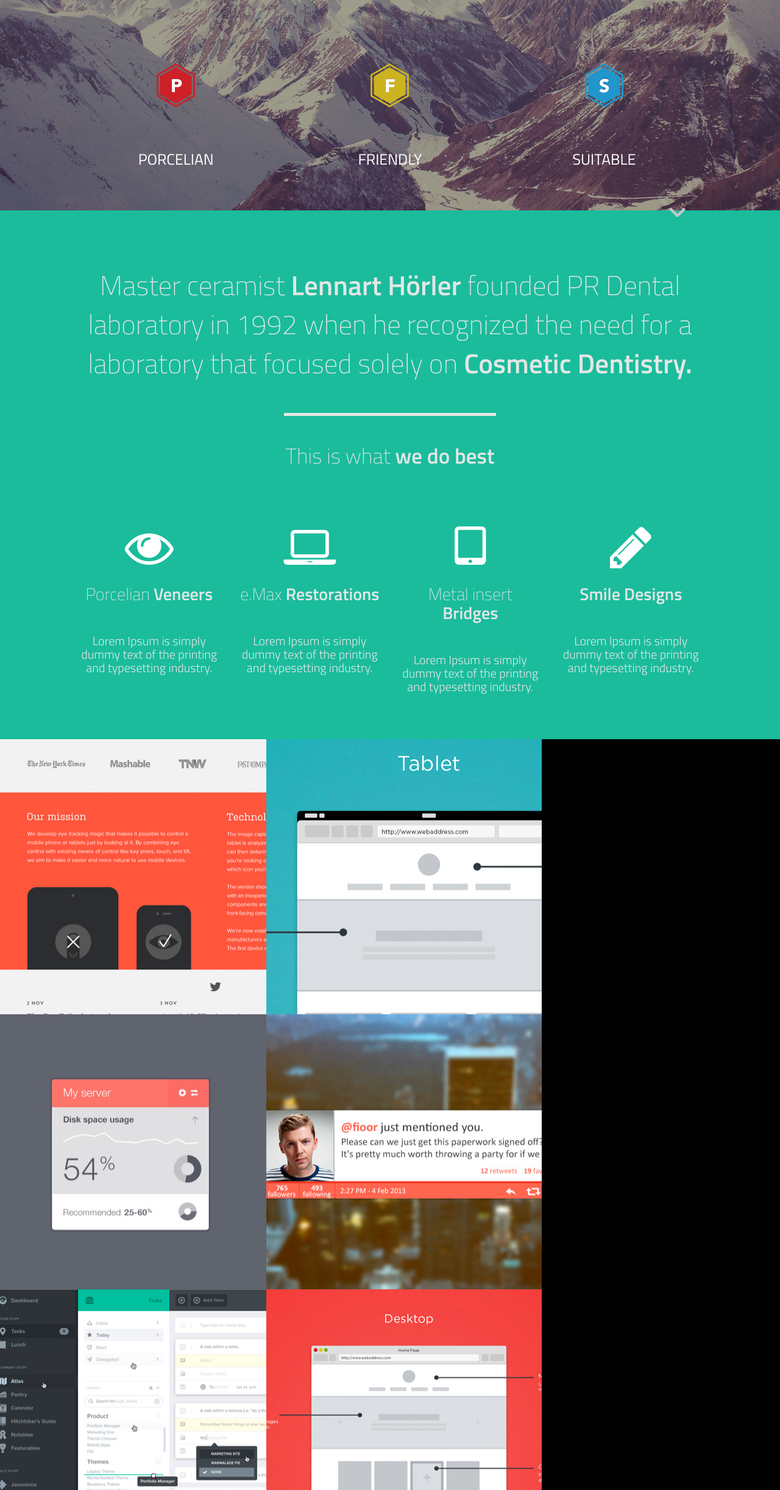
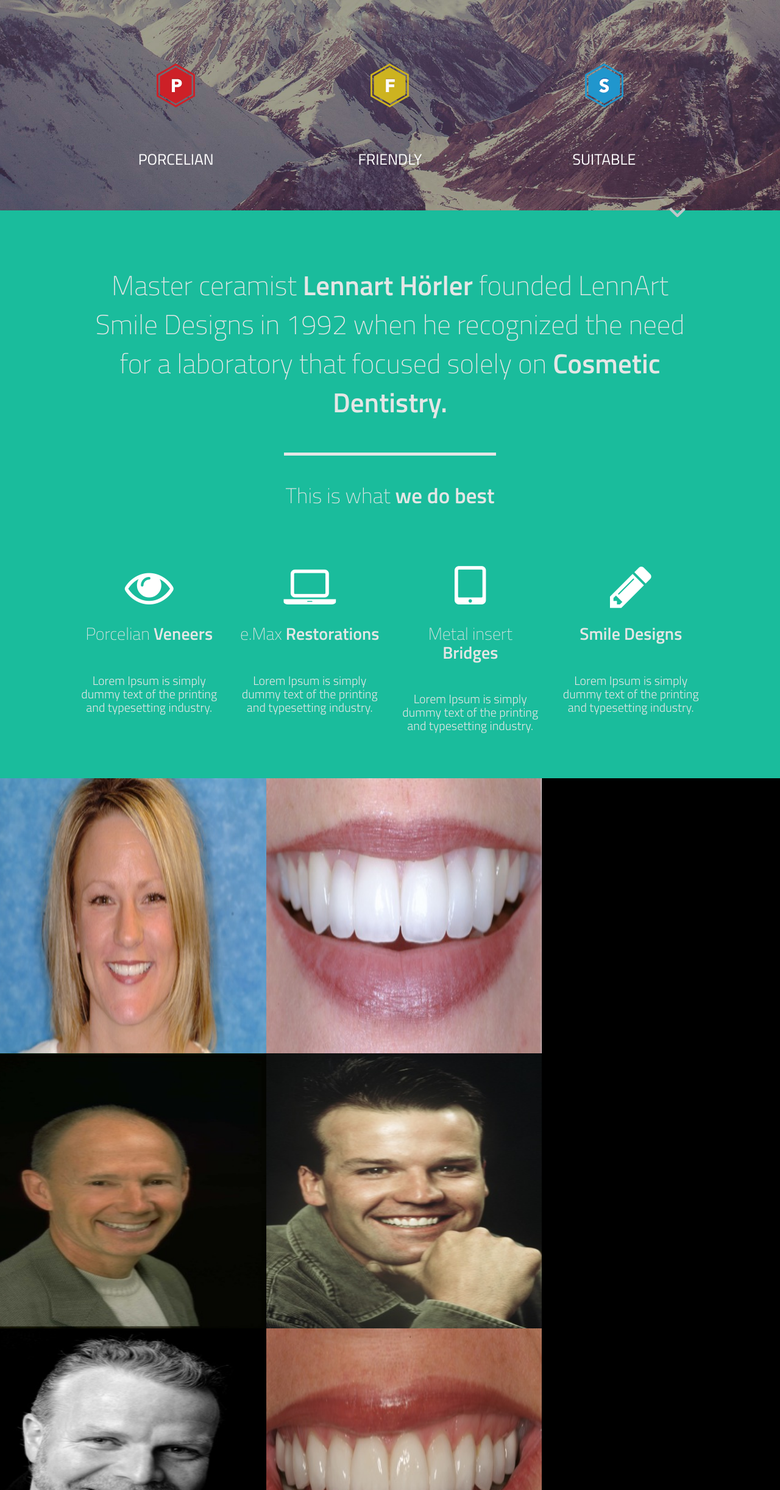
Before and after one commit to e30chris/LennartSmiles, a plain HTML site: page index.html in a window 1280 px wide. Shown: the part 357-2800 px from the top of the page at 61% size. Drawn offline with Linux system fonts and the light colour scheme.

Commit message:
added photos

```diff
--- a/index.html
+++ b/index.html
@@ -83,7 +83,7 @@
 	<div class="slide story" id="slide-2" data-slide="2">
 		<div class="container">
 			<div class="row title-row">
-				<div class="col-12 font-thin">Master ceramist <span class="font-semibold">Lennart Hörler</span> founded PR Dental laboratory in 1992 when he recognized the need for a laboratory that focused solely on <span class="font-semibold">Cosmetic Dentistry.</span></div>
+				<div class="col-12 font-thin">Master ceramist <span class="font-semibold">Lennart Hörler</span> founded LennArt Smile Designs in 1992 when he recognized the need for a laboratory that focused solely on <span class="font-semibold">Cosmetic Dentistry.</span></div>
 			</div><!-- /row -->
 			<div class="row line-row">
 				<div class="hr">&nbsp;</div>
@@ -119,18 +119,15 @@
 	<!-- === SLide 3 - Portfolio -->
 	<div class="slide story" id="slide-3" data-slide="3">
 		<div class="row">
-			<div class="col-12 col-sm-6 col-lg-2"><a data-fancybox-group="portfolio" class="fancybox" href="images/portfolio/p01-large.jpg"><img class="thumb" src="images/portfolio/p01-small.jpg" alt=""></a></div>
-			<div class="col-12 col-sm-6 col-lg-2"><a data-fancybox-group="portfolio" class="fancybox" href="images/portfolio/p02-large.jpg"><img class="thumb" src="images/portfolio/p02-small.jpg" alt=""></a></div>
-			<div class="col-12 col-sm-6 col-lg-2"><a data-fancybox-group="portfolio" class="fancybox" href="images/portfolio/p09-large.jpg"><img class="thumb" src="images/portfolio/p09-small.jpg" alt=""></a></div>
-			<div class="col-12 col-sm-6 col-lg-2"><a data-fancybox-group="portfolio" class="fancybox" href="images/portfolio/p010-large.jpg"><img class="thumb" src="images/portfolio/p10-small.jpg" alt=""></a></div>
-			<div class="col-12 col-sm-6 col-lg-2"><a data-fancybox-group="portfolio" class="fancybox" href="images/portfolio/p05-large.jpg"><img class="thumb" src="images/portfolio/p05-small.jpg" alt=""></a></div>
-			<div class="col-12 col-sm-6 col-lg-2"><a data-fancybox-group="portfolio" class="fancybox" href="images/portfolio/p06-large.jpg"><img class="thumb" src="images/portfolio/p06-small.jpg" alt=""></a></div>
-			<div class="col-12 col-sm-6 col-lg-2"><a data-fancybox-group="portfolio" class="fancybox" href="images/portfolio/p07-large.jpg"><img class="thumb" src="images/portfolio/p07-small.jpg" alt=""></a></div>
-			<div class="col-12 col-sm-6 col-lg-2"><a data-fancybox-group="portfolio" class="fancybox" href="images/portfolio/p08-large.jpg"><img class="thumb" src="images/portfolio/p08-small.jpg" alt=""></a></div>
-			<div class="col-12 col-sm-6 col-lg-2"><a data-fancybox-group="portfolio" class="fancybox" href="images/portfolio/p03-large.jpg"><img class="thumb" src="images/portfolio/p03-small.jpg" alt=""></a></div>
-			<div class="col-12 col-sm-6 col-lg-2"><a data-fancybox-group="portfolio" class="fancybox" href="images/portfolio/p04-large.jpg"><img class="thumb" src="images/portfolio/p04-small.jpg" alt=""></a></div>
-			<div class="col-12 col-sm-6 col-lg-2"><a data-fancybox-group="portfolio" class="fancybox" href="images/portfolio/p11-large.jpg"><img class="thumb" src="images/portfolio/p11-small.jpg" alt=""></a></div>
-			<div class="col-12 col-sm-6 col-lg-2"><a data-fancybox-group="portfolio" class="fancybox" href="images/portfolio/p12-large.jpg"><img class="thumb" src="images/portfolio/p12-small.jpg" alt=""></a></div>
+			<div class="col-12 col-sm-6 col-lg-2"><a data-fancybox-group="portfolio" class="fancybox" href="images/large/LennArtSmiles 01.jpg"><img class="thumb" src="images/small/LennArtSmiles 01.jpg" alt=""></a></div>
+			<div class="col-12 col-sm-6 col-lg-2"><a data-fancybox-group="portfolio" class="fancybox" href="images/large/LennArtSmiles 02.jpg"><img class="thumb" src="images/small/LennArtSmiles 02.jpg" alt=""></a></div>
+			<div class="col-12 col-sm-6 col-lg-2"><a data-fancybox-group="portfolio" class="fancybox" href="images/large/LennArtSmiles 03.jpg"><img class="thumb" src="images/small/LennArtSmiles 03.jpg" alt=""></a></div>
+			<div class="col-12 col-sm-6 col-lg-2"><a data-fancybox-group="portfolio" class="fancybox" href="images/large/LennArtSmiles 04.jpg"><img class="thumb" src="images/small/LennArtSmiles 04.jpg" alt=""></a></div>
+			<div class="col-12 col-sm-6 col-lg-2"><a data-fancybox-group="portfolio" class="fancybox" href="images/large/LennArtSmiles 05.jpg"><img class="thumb" src="images/small/LennArtSmiles 05.jpg" alt=""></a></div>
+			<div class="col-12 col-sm-6 col-lg-2"><a data-fancybox-group="portfolio" class="fancybox" href="images/large/LennArtSmiles 06.jpg"><img class="thumb" src="images/small/LennArtSmiles 06.jpg" alt=""></a></div>
+			<div class="col-12 col-sm-6 col-lg-2"><a data-fancybox-group="portfolio" class="fancybox" href="images/large/LennArtSmiles 07.jpg"><img class="thumb" src="images/small/LennArtSmiles 07.jpg" alt=""></a></div>
+			<div class="col-12 col-sm-6 col-lg-2"><a data-fancybox-group="portfolio" class="fancybox" href="images/large/LennArtSmiles 08.jpg"><img class="thumb" src="images/small/LennArtSmiles 08.jpg" alt=""></a></div>
+			<div class="col-12 col-sm-6 col-lg-2"><a data-fancybox-group="portfolio" class="fancybox" href="images/large/LennArtSmiles 09.jpg"><img class="thumb" src="images/small/LennArtSmiles 09.jpg" alt=""></a></div>
 		</div><!-- /row -->
 	</div><!-- /slide3 -->
 
```
Also changed, not shown: images/large/LennArtSmiles 01.jpg (added), images/large/LennArtSmiles 02.jpg (added), images/large/LennArtSmiles 03.jpg (added), images/large/LennArtSmiles 04.jpg (added), images/large/LennArtSmiles 05.jpg (added), images/large/LennArtSmiles 06.jpg (added), images/large/LennArtSmiles 07.jpg (added), images/large/LennArtSmiles 08.jpg (added), images/large/LennArtSmiles 09.jpg (added), images/small/LennArtSmiles 01.jpg (added), images/small/LennArtSmiles 02.jpg (added), images/small/LennArtSmiles 03.jpg (added), images/small/LennArtSmiles 04.jpg (added), images/small/LennArtSmiles 05.jpg (added), 4 more files.
